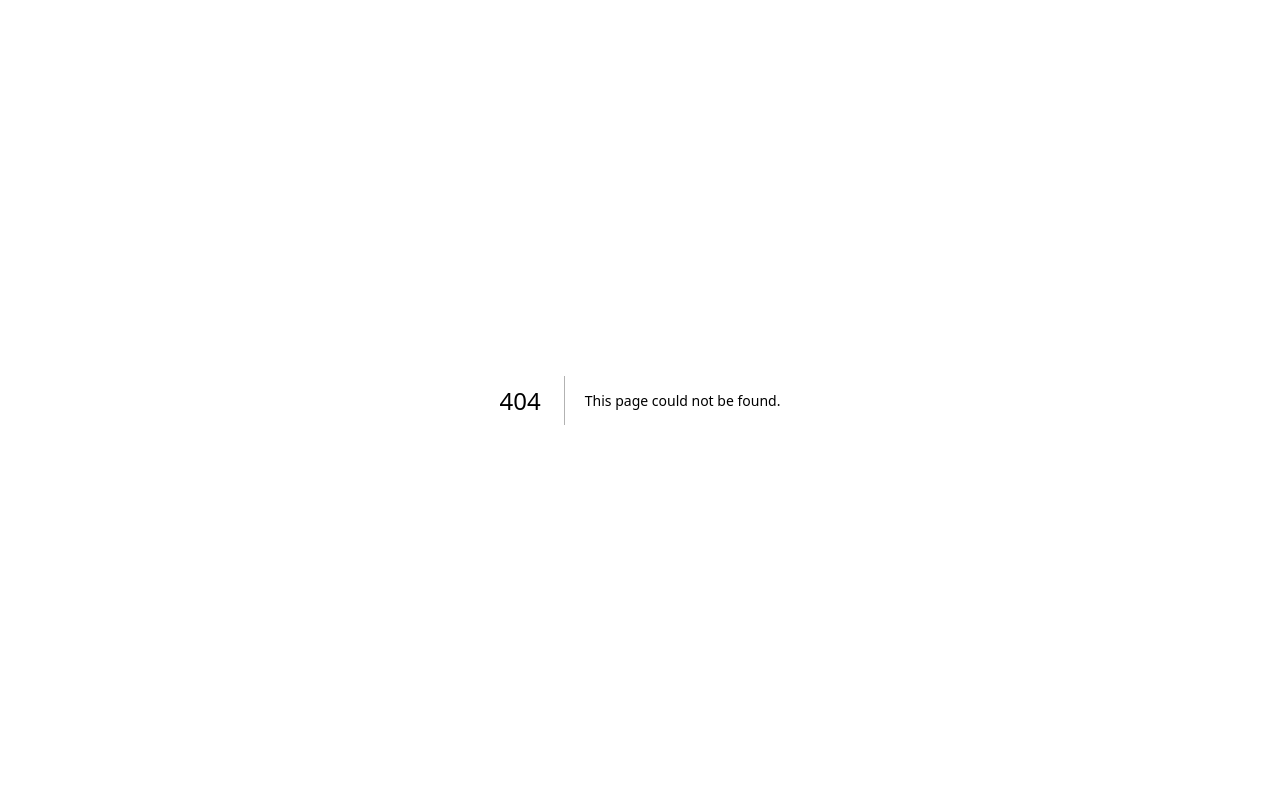
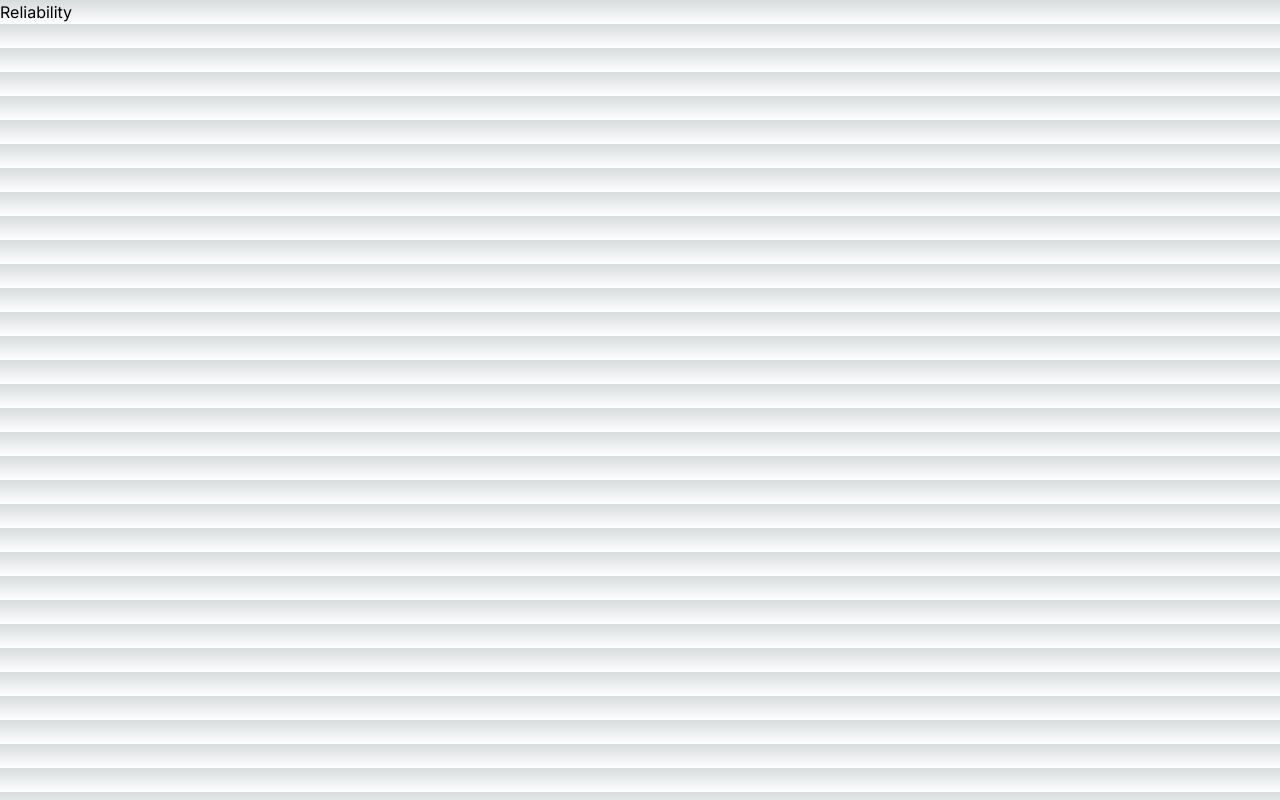
Before and after one commit to Epiq122/corp-next, a Next.js app: page /reliability in a window 1280 px wide. Before the commit this address had no page. Built offline with nearby package versions, Linux system fonts and the light colour scheme.

Commit message:
added 3 pages

```diff
--- /dev/null
+++ b/src/app/performance/page.tsx
@@ -0,0 +1,3 @@
+export const PerformancePage = () => {
+  return <div>Performance</div>;
+};
--- /dev/null
+++ b/src/app/reliability/page.tsx
@@ -0,0 +1,4 @@
+const ReliabilityPage = () => {
+  return <div>Reliability</div>;
+};
+export default ReliabilityPage;
--- /dev/null
+++ b/src/app/scale/page.tsx
@@ -0,0 +1,4 @@
+const ScalePage = () => {
+  return <div>Scale</div>;
+};
+export default ScalePage;
```
